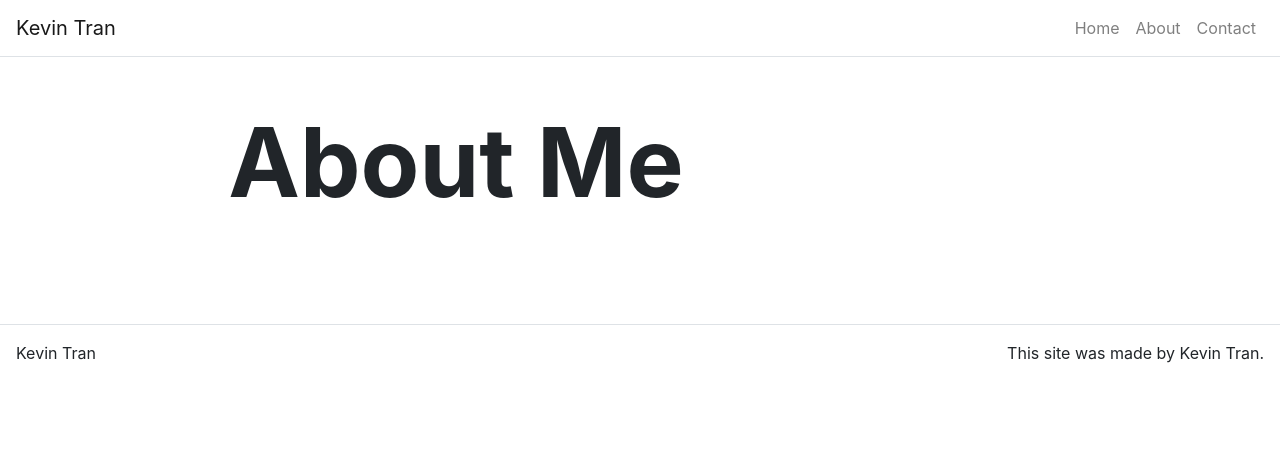
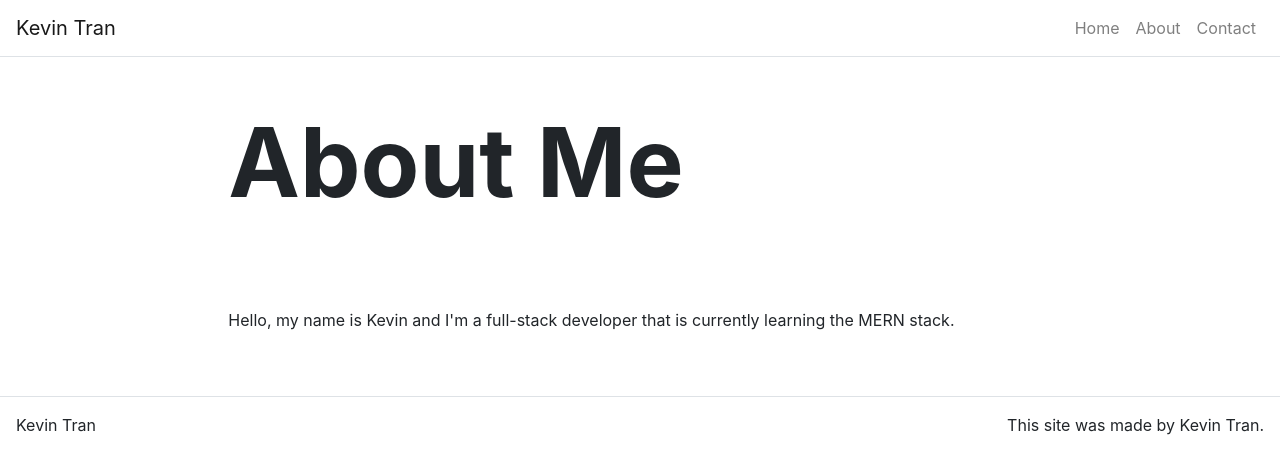
Before and after one commit to kevinhtran/kevinsPortfolio, a React (Create React App) app: page /about in a window 1280 px wide. Shown: the top 474 px of the page. Built offline with nearby package versions, Linux system fonts and the light colour scheme.

Commit message:
created a content component

```diff
--- /dev/null
+++ b/src/components/Content.js
@@ -0,0 +1,19 @@
+import React from 'react';
+import Container from 'react-bootstrap/Container';
+import Row from 'react-bootstrap/Row';
+import Col from 'react-bootstrap/Col';
+
+
+function Content(props) {
+  return(
+    <Container fluid={true}>
+      <Row className="justify-content-center">
+        <Col md={8}>
+          {props.children}
+        </Col>
+      </Row>
+    </Container>
+  )
+}
+
+export default Content;
--- a/src/pages/AboutPage.js
+++ b/src/pages/AboutPage.js
@@ -1,11 +1,16 @@
 import React from 'react';
 import Hero from '../components/Hero';
+import Content from '../components/Content';
 
 function AboutPage(props) {
 
   return (
     <div>
       <Hero title={props.title} />
+
+        <Content>
+          <p>Hello, my name is Kevin and I'm a full-stack developer that is currently learning the MERN stack.</p>
+        </Content>
     </div>
   );
 
```
